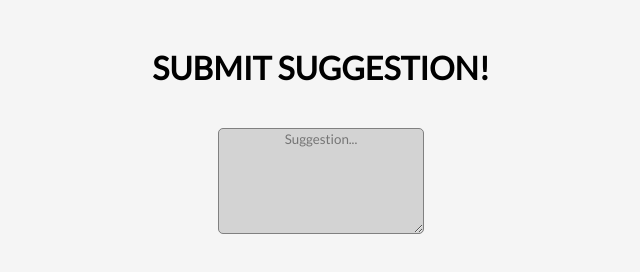
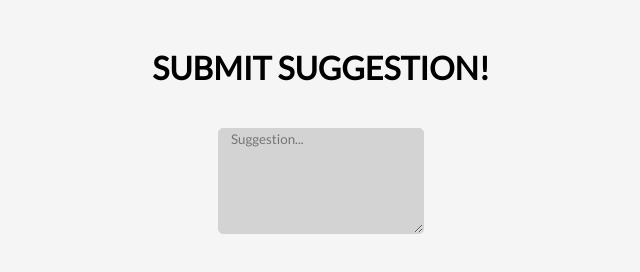
Before and after one commit to maxsspot/mhfsfsd, a plain HTML site: page suggestion.html in a window 1280 px wide. Shown: the whole page, without its empty margins (319-959 px from the left). Drawn offline with nearby package versions, Linux system fonts and the light colour scheme.

Commit message:
Update suggestion.html

```diff
--- a/suggestion.html
+++ b/suggestion.html
@@ -32,7 +32,9 @@
         width:200px;
         height:100px;
         background-color:lightgray;
-        border:gray solid 1px;
+        border:lightgray solid 1px;
+	text-align:left;
+	text-indent:10px;
         transition:all 0.25s;
         border-radius:5px;
       }
```
